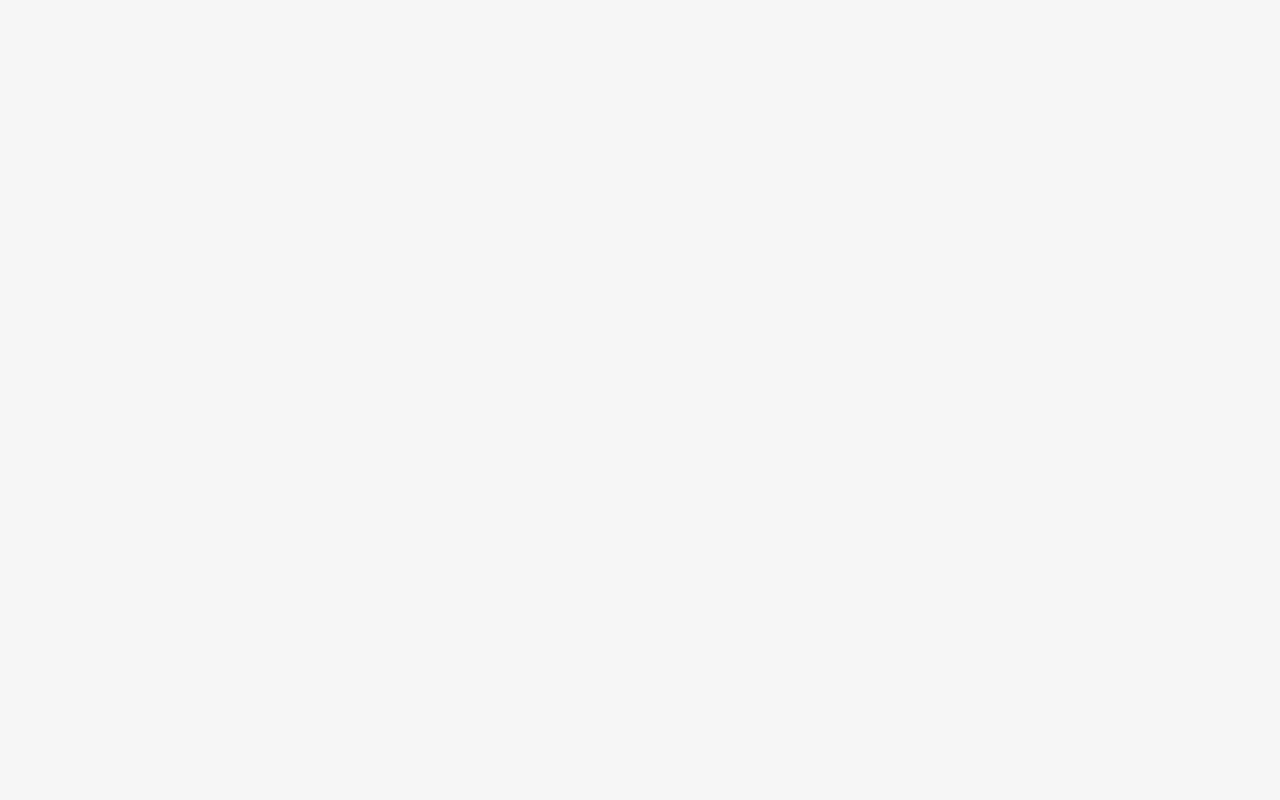
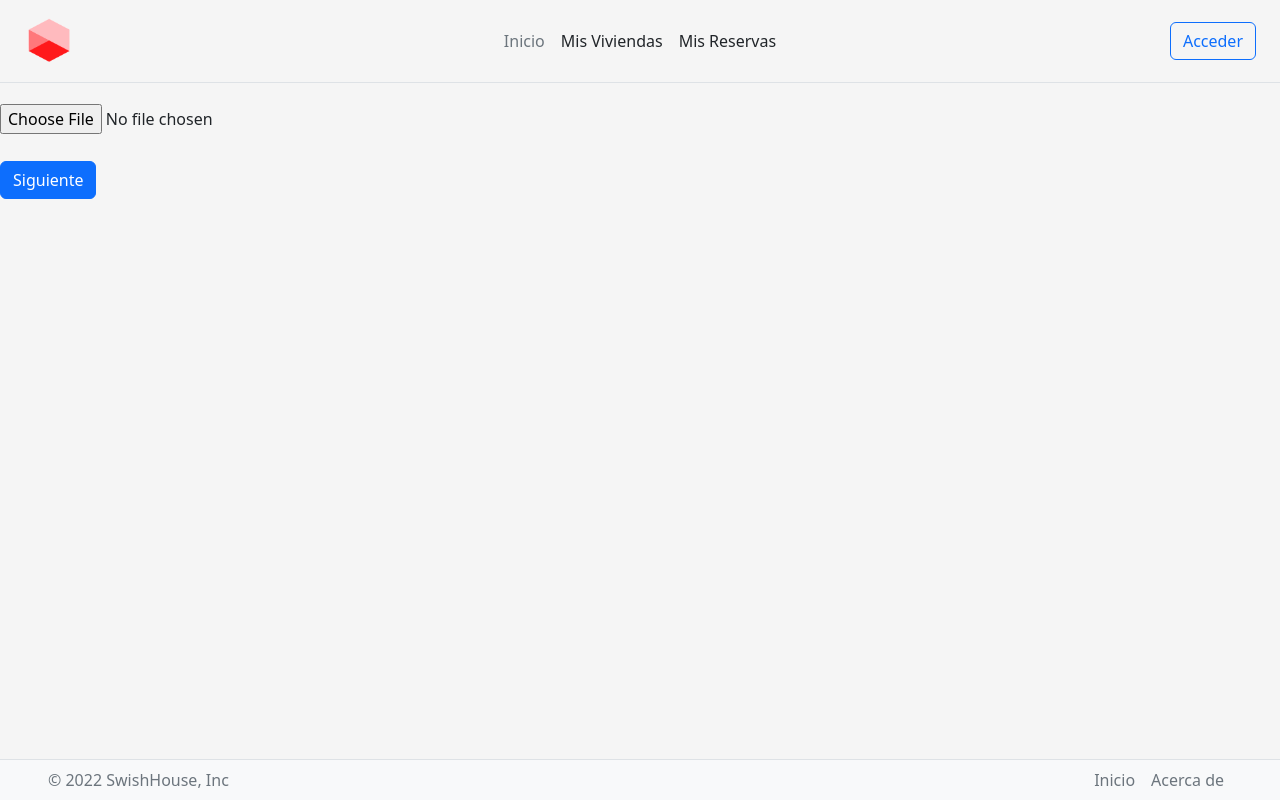
Before and after one commit to AngelJRM01/FRONTEND-IWEB2223, a React (Create React App) app: page /imagenes/1 in a window 1280 px wide. Before the commit this address had no page. Built offline with nearby package versions, Linux system fonts and the light colour scheme; no server answers.

Commit message:
upload images

```diff
--- /dev/null
+++ b/src/pages/uploadImage.jsx
@@ -0,0 +1,68 @@
+import { useState } from "react"
+import { useEffect } from "react"
+import { useParams } from "react-router-dom"
+import { Footer } from "../components/footer"
+import { Header } from "../components/header"
+import { setUpHouse } from "../helper/SetUpHouse"
+import { uploadImage } from "../helper/uploadImage.js"
+import { Global } from '../helper/Global';
+
+
+const Images = () => {
+
+    let src = ""
+    const { id } = useParams();
+    const [house, setHouse] = useState();
+    const baseUrl = Global.baseUrl;
+    const URI = `${baseUrl}viviendas/` + id;
+
+    useEffect(() => {
+
+        setUpHouse(id, setHouse)
+
+    }, [id])
+
+    const uploadImageInHouse = () => {
+
+        let imagenes = house.imagenes
+        imagenes.push(src)
+        house.imagenes = imagenes
+
+        fetch(URI, {
+            method: "PUT",
+            headers: {
+              "Content-Type": "Application/json",
+            },
+            body: JSON.stringify(house)})
+            .then( res => res.json())
+            .then( data => {
+                    console.log(data)
+                })
+            .catch(err => console.log(err));
+
+    }
+
+    return (
+        <div>
+            <Header/>
+            <h1>Enviar una imagen</h1>
+            <br/>
+            <br/>
+            <input accept="image/*" type="file" id="imagen-edit" onChange={
+                (e) => {
+                    uploadImage(e.target.files)
+                        .then((result) => {
+                            src = result
+                        })
+                }
+            }/>
+            <img name="img-photo-edit" id="img-photo-edit" className="align-self-center m-3" alt="" src={src}/>
+            <br/>
+            <br/>
+            <button className="btn btn-primary" name="editImagen" onClick={uploadImageInHouse}>Siguiente</button>
+            <Footer/>
+        </div>
+    )
+}
+
+export default Images
--- a/src/router/AppRouter.js
+++ b/src/router/AppRouter.js
@@ -6,6 +6,7 @@ import EditHouse from '../pages/editHouse';
 import House from '../pages/house';
 import Reservation from '../pages/reservation';
 import Reservations from '../pages/listReservations';
+import Images from '../pages/uploadImage';
 
 function AppRouter() {
   return (
@@ -24,6 +25,7 @@ function AppRouter() {
                 element={<House/>} />
         <Route  path='reservas/:id' element={<Reservation/>} />
         <Route  path='reservas/usuario/:userId' element={<Reservations/>} />
+        <Route  path='imagenes/:id' element={<Images/>} />
       </Routes>
     </BrowserRouter>
 
```
